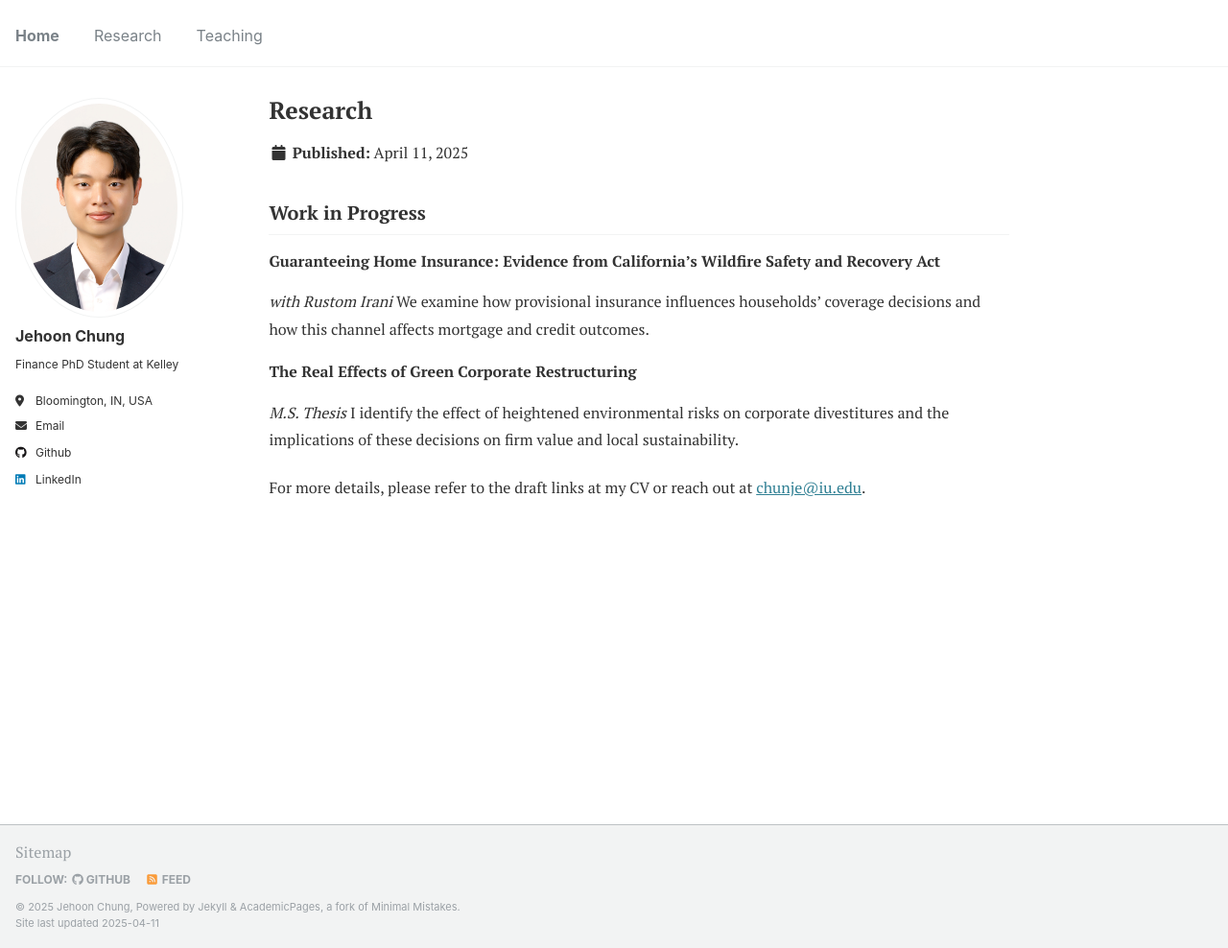
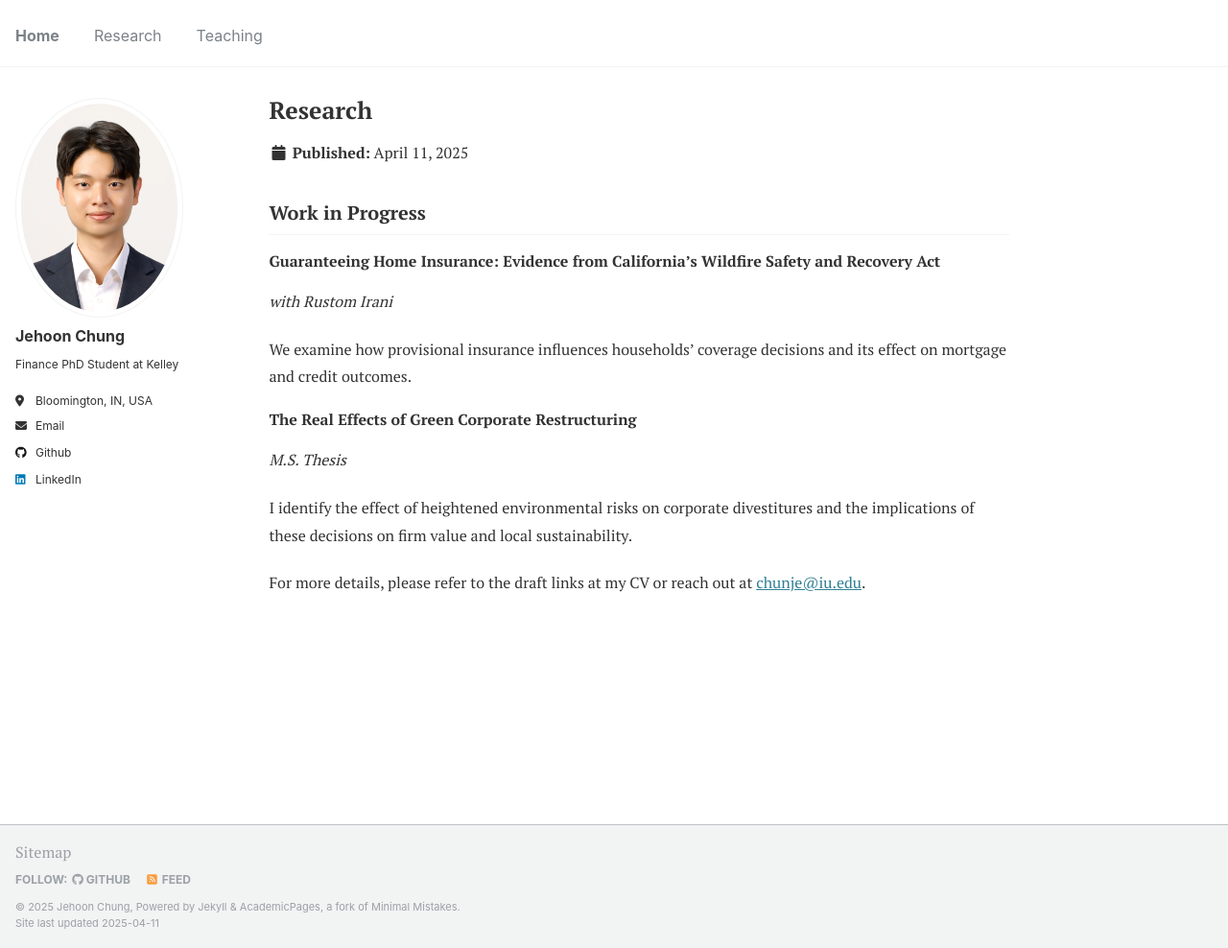
Before and after one commit to JehoonChung/jehoonchung.github.io, a Jekyll site: the page built from _research/research.md, in a window 1280 px wide and 988 px high. Shown: the whole window at 96% size. Built offline with Jekyll 4.4.1, drawn with Linux system fonts in a browser that asks for light colours.

Commit message:
Update research.md

```diff
--- a/_research/research.md
+++ b/_research/research.md
@@ -10,10 +10,12 @@ permalink: /research/
 
 ### Guaranteeing Home Insurance: Evidence from California’s Wildfire Safety and Recovery Act
 *with Rustom Irani*
-We examine how provisional insurance influences households’ coverage decisions and how this channel affects mortgage and credit outcomes.
+
+We examine how provisional insurance influences households’ coverage decisions and its effect on mortgage and credit outcomes.
 
 ### The Real Effects of Green Corporate Restructuring
 *M.S. Thesis*
+
 I identify the effect of heightened environmental risks on corporate divestitures and the implications of these decisions on firm value and local sustainability.
 
 For more details, please refer to the draft links at my CV or reach out at [chunje@iu.edu](mailto:chunje@iu.edu).
```
